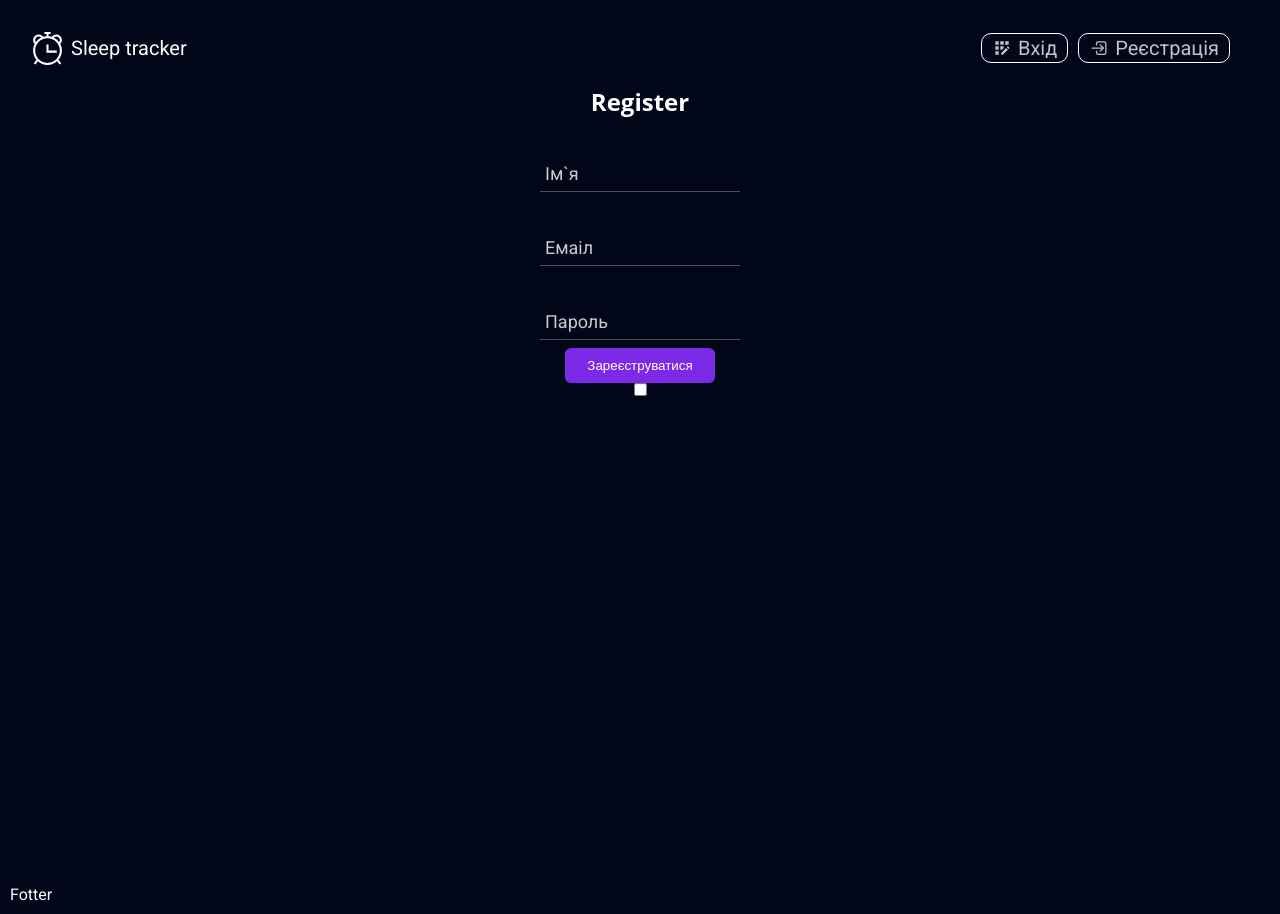
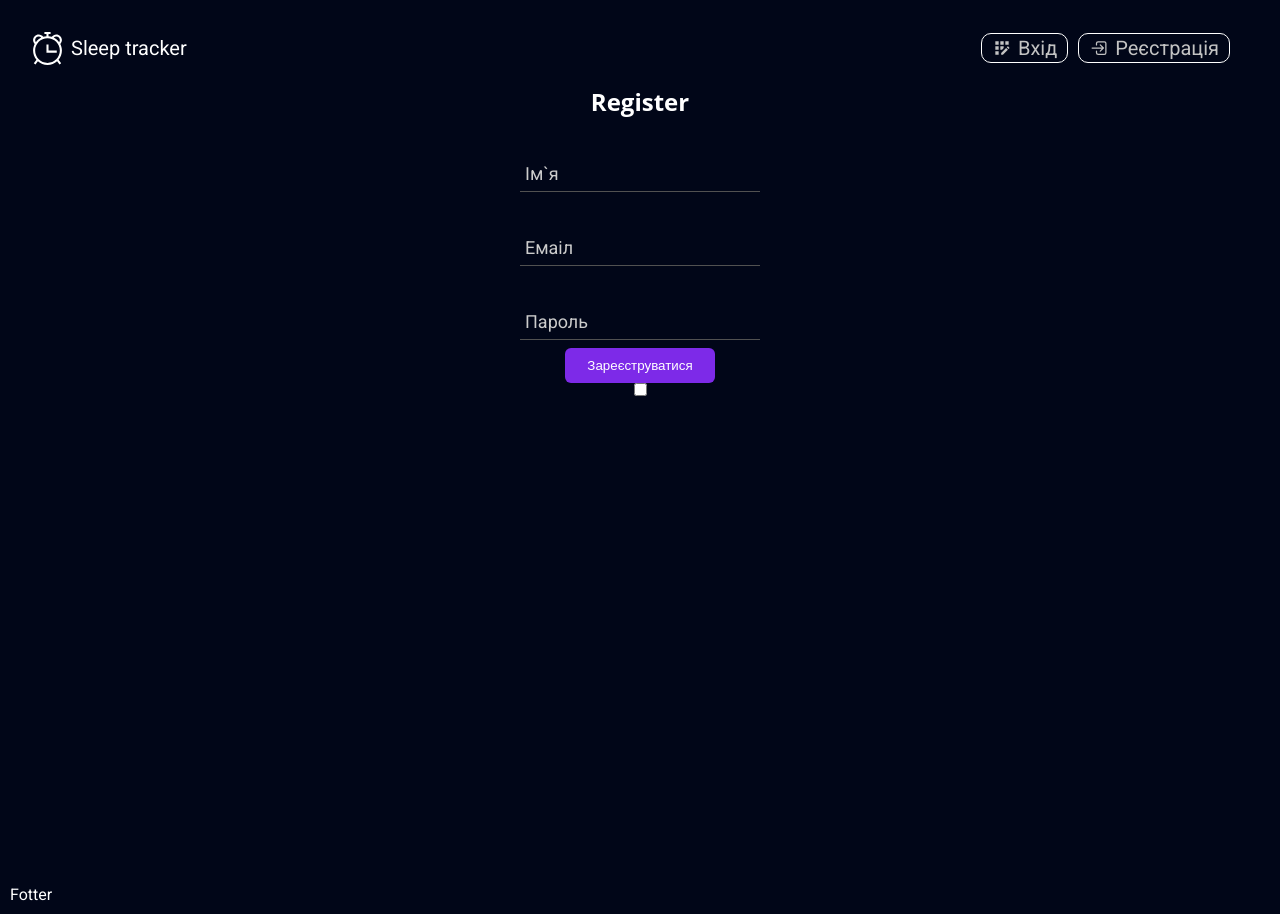
Before and after one commit to Nik91K/SleepTracker, a React (Vite) app: page /register in a window 1280 px wide. Built offline with nearby package versions, Linux system fonts and the light colour scheme.

Commit message:
update styles

```diff
--- a/src/components/common/Greetings/style.css
+++ b/src/components/common/Greetings/style.css
@@ -1,5 +1,4 @@
 .greetings{
-    margin-left: 50px;
     font-family: 'Nunito', sans-serif;
 }
 
--- a/src/components/common/Input/style.css
+++ b/src/components/common/Input/style.css
@@ -7,7 +7,8 @@
  font-size: 16px;
  padding: 10px 10px 10px 5px;
  display: block;
- width: 200px;
+ min-width: 240px;
+ max-width: 300px;
  border: none;
  border-bottom: 1px solid #515151;
  background: transparent;
```
